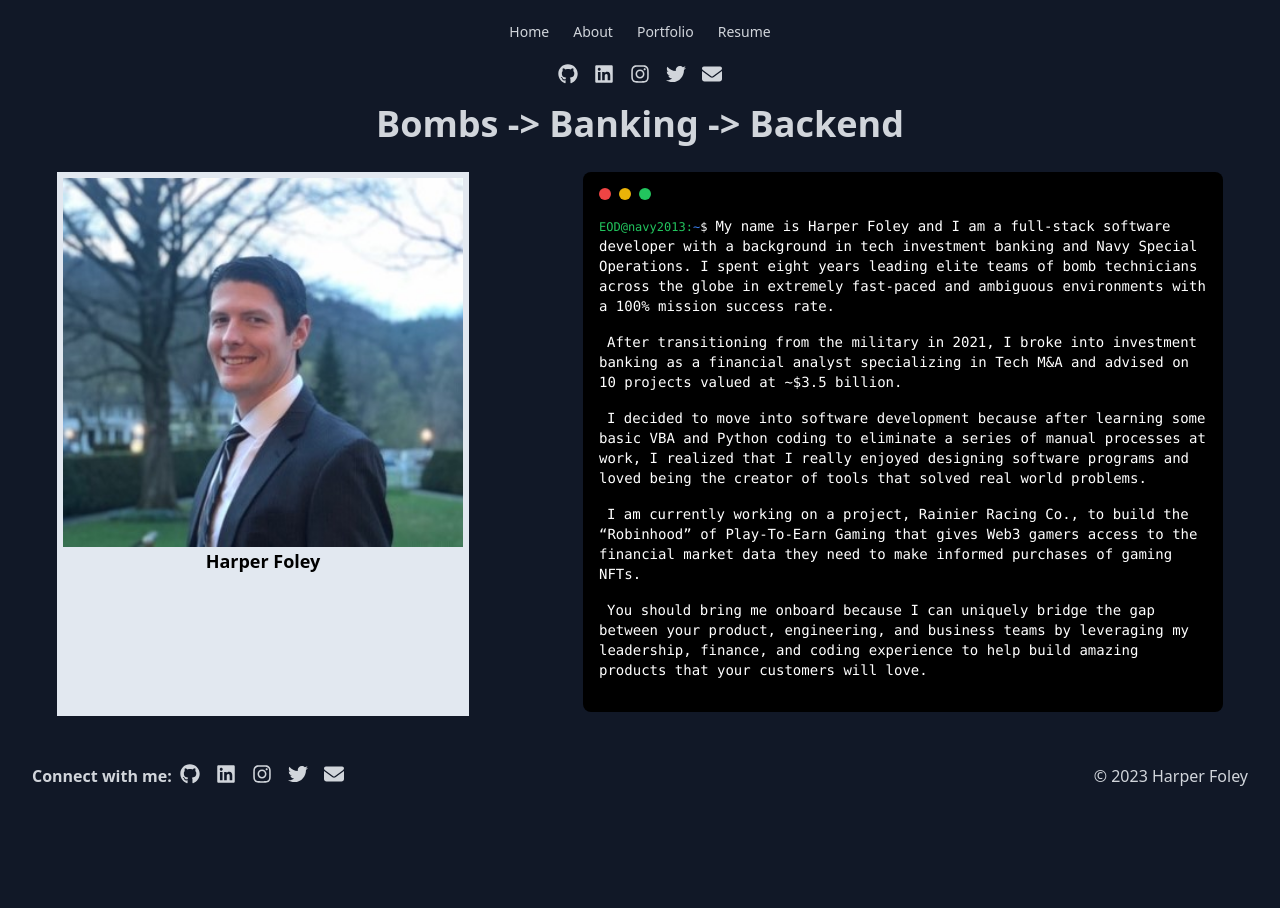
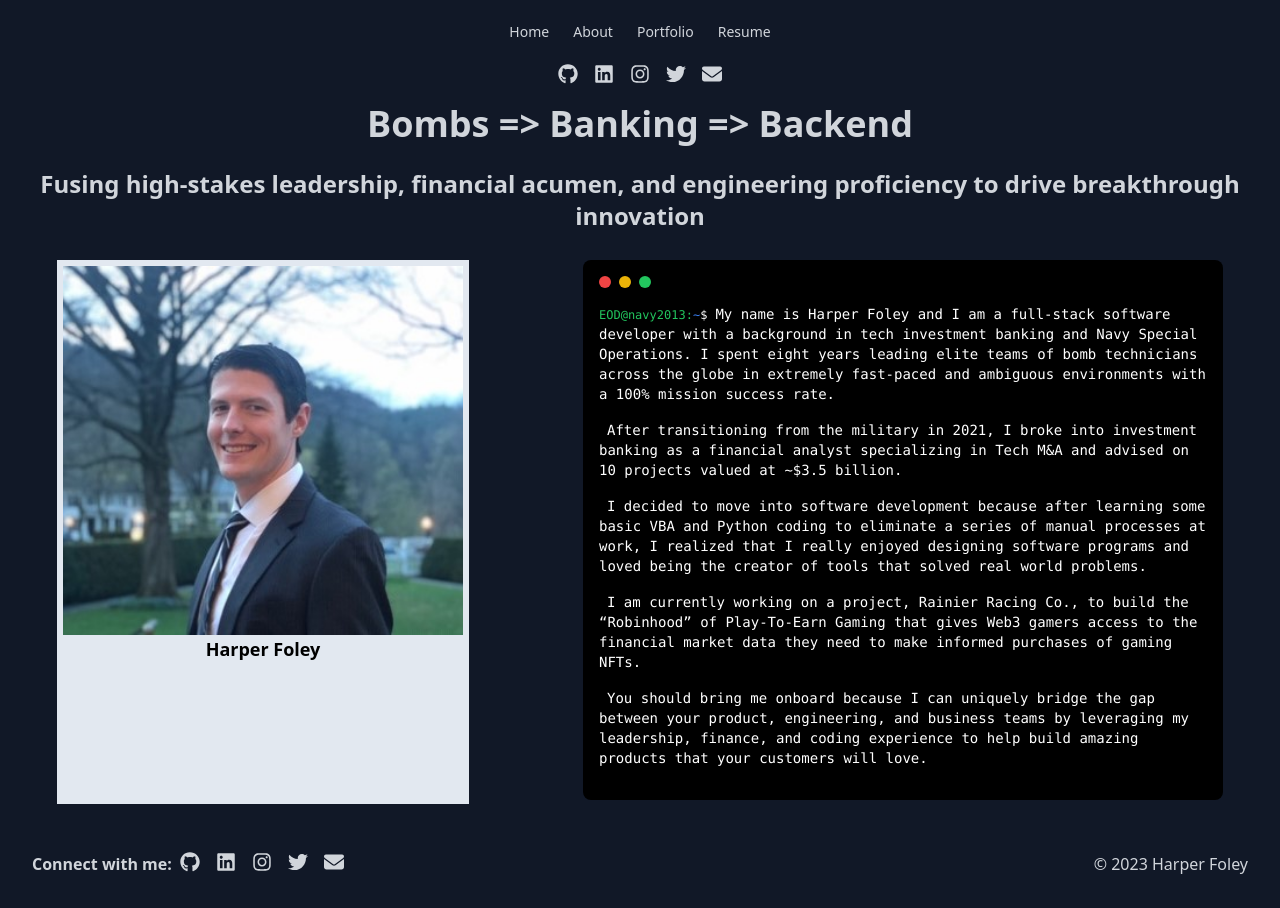
Before and after one commit to hfoley2013/nextjs-portfolio, a Next.js app: page /about in a window 1280 px wide. Before the commit the page ends 820 px from the top, so only its background shows below. Built offline with nearby package versions, Linux system fonts and the light colour scheme.

Commit message:
Adds additional tagline to About section.

```diff
--- a/app/about/page.js
+++ b/app/about/page.js
@@ -3,7 +3,7 @@ import Image from 'next/image';
 export default function About() {
 
   const profilePhoto = "/img/profile_img.jpg"
-  const tagLine = "Bombs -> Banking -> Backend"
+  const tagLine = "Bombs => Banking => Backend"
   const tagLine2 = "Fusing high-stakes leadership, financial acumen, and engineering proficiency to drive breakthrough innovation"
   const about1 = "My name is Harper Foley and I am a full-stack software developer with a background in tech investment banking and Navy Special Operations. I spent eight years leading elite teams of bomb technicians across the globe in extremely fast-paced and ambiguous environments with a 100% mission success rate."
   const about2 = "After transitioning from the military in 2021, I broke into investment banking as a financial analyst specializing in Tech M&A and advised on 10 projects valued at ~$3.5 billion."
@@ -14,6 +14,7 @@ export default function About() {
   return (
     <>
       <h1 className="pt-4 mb-2 text-2xl font-bold text-center text-gray-300 sm:text-4xl">{tagLine}</h1>
+      <h2 className="pt-4 mb-2 text-xl font-bold text-center text-gray-300 sm:text-2xl">{tagLine2}</h2>
       <div className="flex flex-col justify-center sm:flex-row">
         <span className="order-1 bg-slate-200 inline-block mt-3 mx-2 sm:mt-5 sm:mx-auto mb-4 p-1.5 text-center">
           <Image
```
